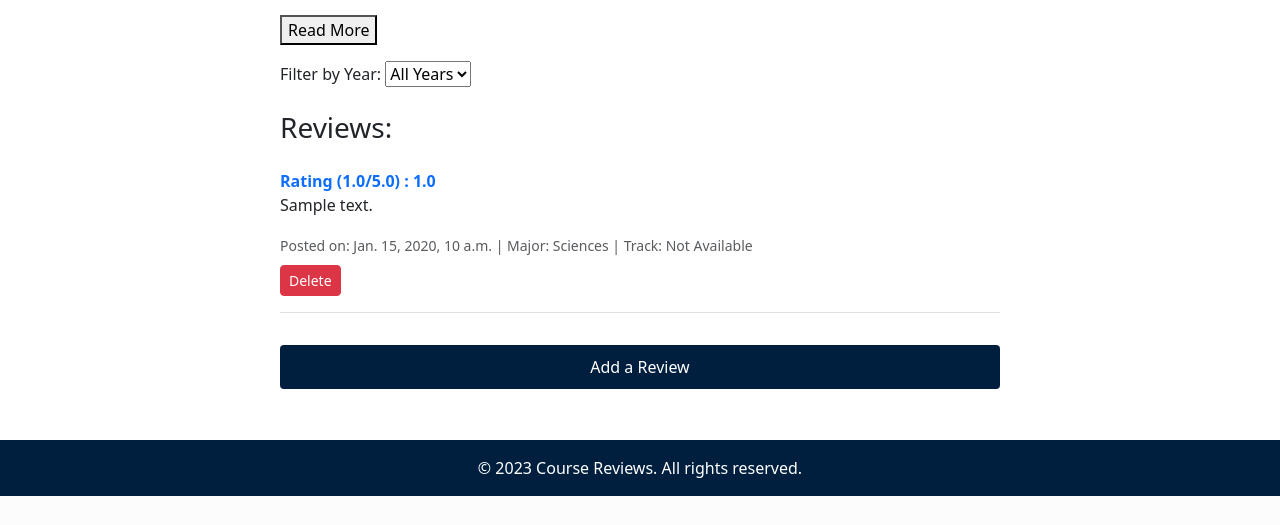
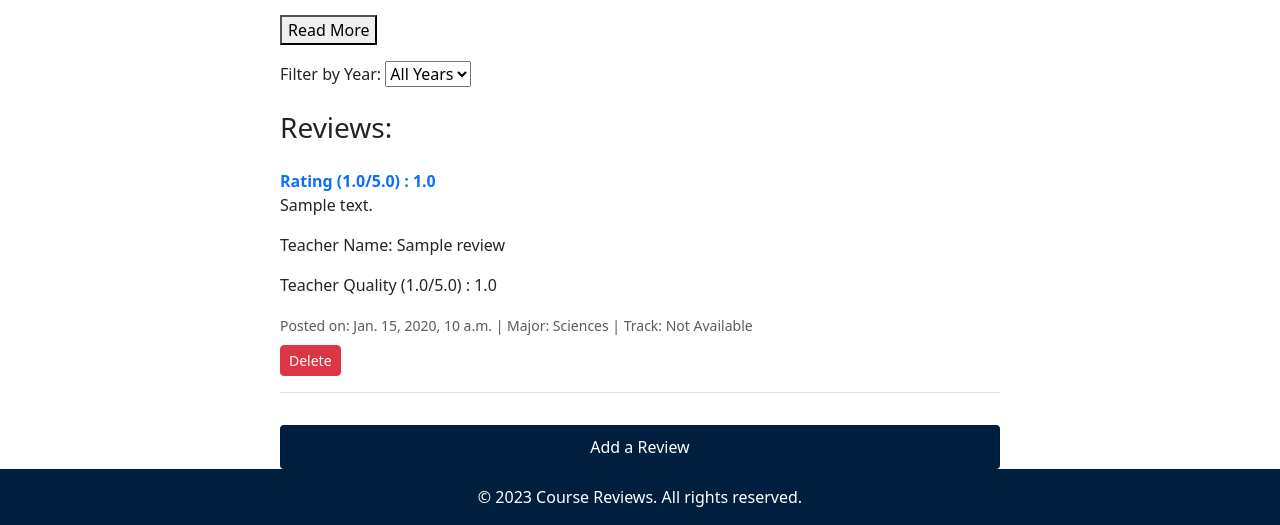
Before and after one commit to NatanAmado/AUSee, a Django app: page /courses/1/ in a window 1280 px wide. Shown: the part 304-829 px from the top of the page. Before the commit the page ends 800 px from the top, so only its background shows below. Run offline with Django 4.2, Linux system fonts and the light colour scheme; a user stored in the database is signed in; data comes from the database, SQL or seed files in the repository; both versions use the stored data as it was after the commit; tables that the repository leaves empty hold one stand-in row (values such as "Sample post").

Commit message:
resolve models

```diff
--- a/CourseReviews1/reviews/forms.py
+++ b/CourseReviews1/reviews/forms.py
@@ -6,10 +6,10 @@ class ReviewForm(forms.ModelForm):
         model = Review
         fields = ['rating', 'text', 'teacher_name', 'teacher_quality']
         widgets = {
-            'rating': forms.NumberInput(attrs={'placeholder': 'Enter rating (1.0-5.0)'}),
+
             'text': forms.Textarea(attrs={'rows': 3, 'placeholder': 'Share your thoughts'}),
             'teacher_name': forms.TextInput(attrs={'placeholder': 'Teacher\'s name (optional)'}),
-            'teacher_quality': forms.NumberInput(attrs={'placeholder': 'Teacher quality (1-5)'}),
+
         }
         help_texts = {
             'rating': 'Enter a rating between 1.0 and 5.0',
--- a/CourseReviews1/reviews/templates/reviews/course_detail.html
+++ b/CourseReviews1/reviews/templates/reviews/course_detail.html
@@ -35,10 +35,18 @@
 
       <h3 class="mt-4">Reviews:</h3>
       <ul class="list-unstyled">
+
         {% for review in reviews %}
+
         <li class="border-bottom pb-3 pt-3">
             <strong class="text-primary">Rating (1.0/5.0) : {{ review.rating }}</strong><br>
             <p>{{ review.text }}</p>
+
+            {% if review.teacher_name %}
+            <p>Teacher Name: {{ review.teacher_name }}</p>
+            <p>Teacher Quality (1.0/5.0) : {{ review.teacher_quality }}</p>
+            {% endif %}
+
             <small class="text-muted">Posted on: {{ review.created_date }} | Major: {{ review.user.major }} | Track: {{ review.user.track }}</small>
             {% if user.is_authenticated and review.user == user %}
             <form method="post" class="mt-2">
@@ -48,7 +56,9 @@
             </form>
             {% endif %}
         </li>
+
         {% endfor %}
+
       </ul>
 
       {% if user.is_authenticated %}
```
Also changed, not shown: CourseReviews1/db.sqlite3, CourseReviews1/feedback/migrations/0001_initial.py (added).
